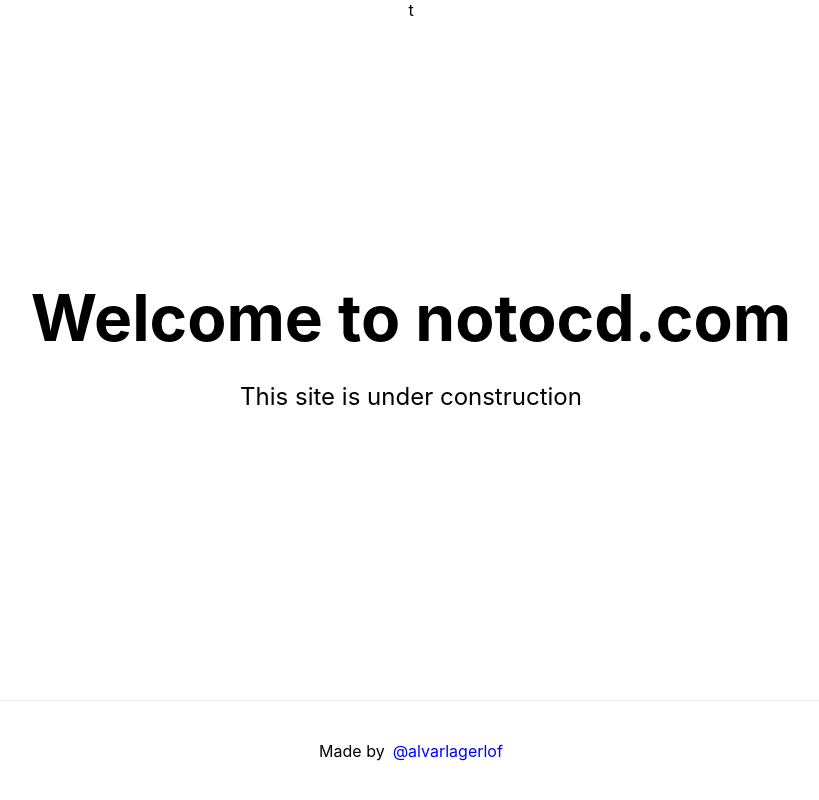
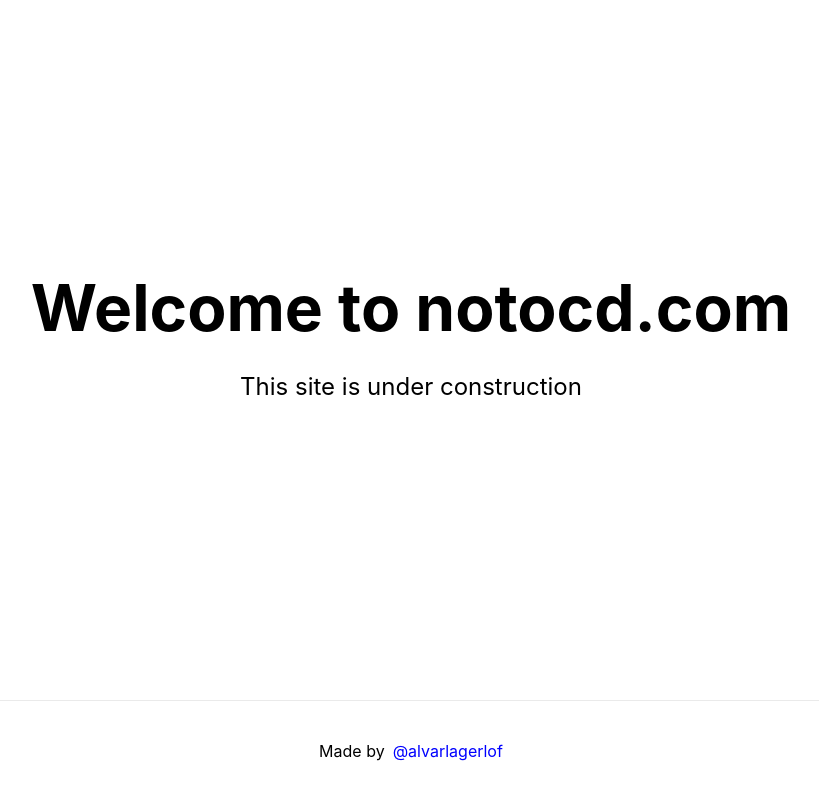
Before and after one commit to alvarlagerlof/neurodiversity, a Next.js app: page / in a window 1280 px wide. Shown: the whole page, without its empty margins (229-1048 px from the left). Built offline with nearby package versions, Linux system fonts and the light colour scheme.

Commit message:
Remove t

```diff
--- a/pages/index.js
+++ b/pages/index.js
@@ -7,7 +7,6 @@ export default function Home() {
 
   return (
     <div className={styles.container}>
-      t
       <Head>
         <title>{title}</title>
         <meta name="description" content={description} />
```
